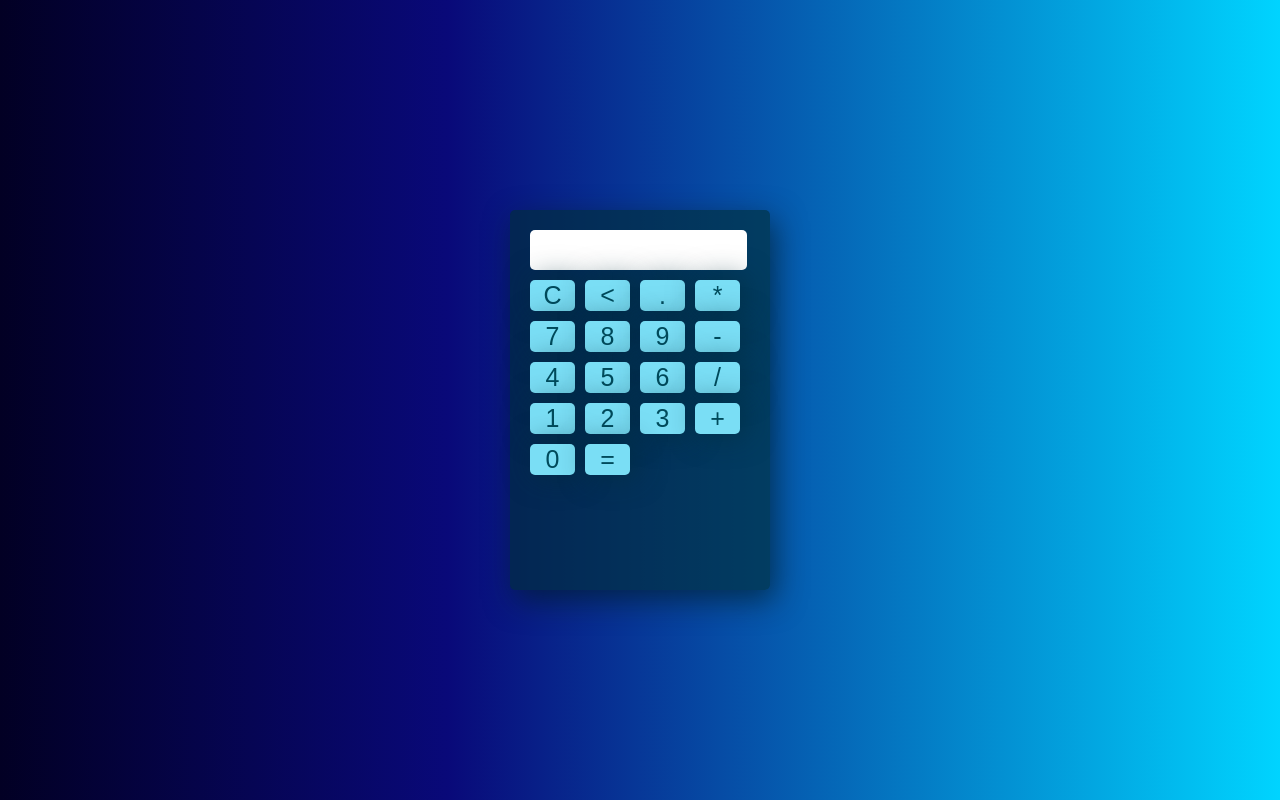
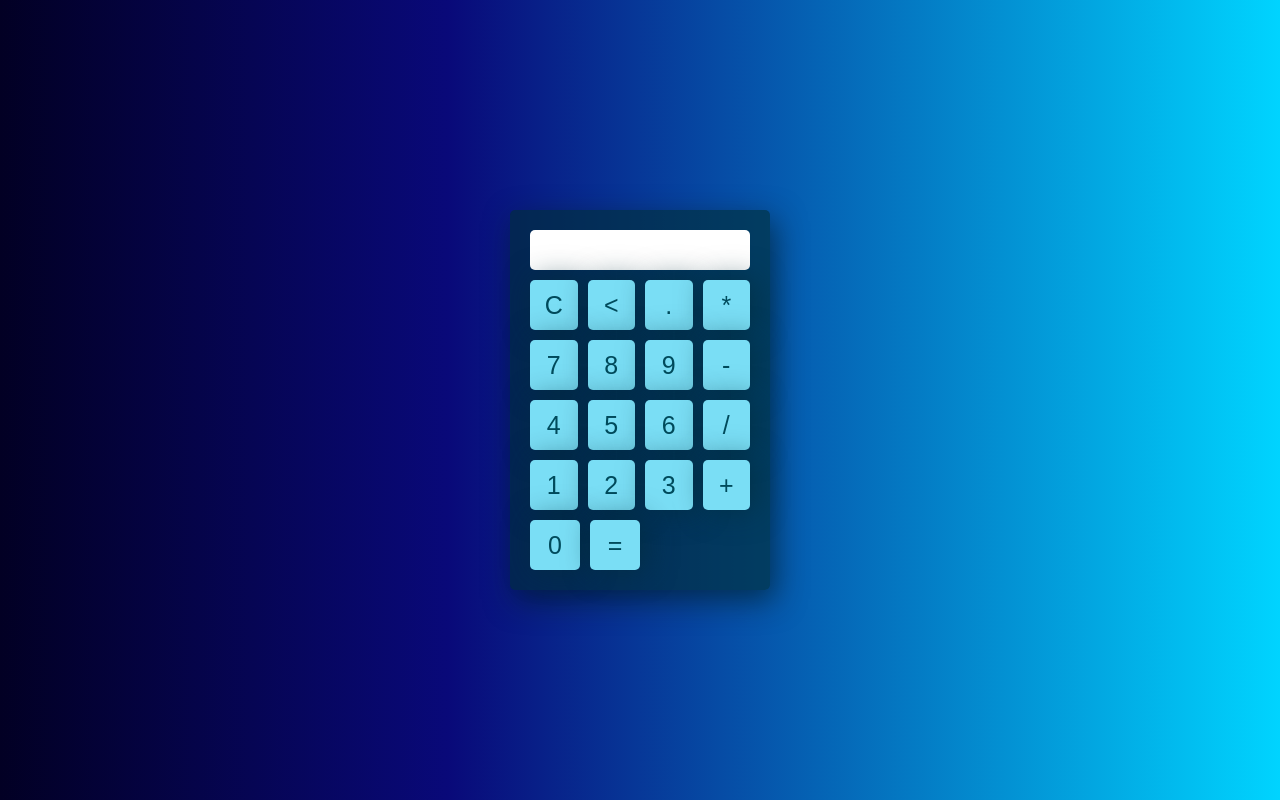
Before and after one commit to evilyn-cordeiro/basiccalculatorreact-web, a React (Create React App) app: page / in a window 1280 px wide. Built offline with nearby package versions, Linux system fonts and the light colour scheme.

Commit message:
07 de Janeiro 2022 14:55PM

```diff
--- a/src/app-style.js
+++ b/src/app-style.js
@@ -13,8 +13,8 @@ export const CalculatorBk = styled.div`
 `
 
 export const Button = styled(Btn)`
-    eight: 45px;
-    width: 45px;
+    height: 50px;
+    width: 50px;
     border: none;
     margin: 5px;
     font-size: 25px;
@@ -23,6 +23,10 @@ export const Button = styled(Btn)`
     color:#004B5C;
     cursor:pointer;
     box-shadow: 5px 0px 30px #002e38a2;
+    display: flex;
+    justify-content: center;
+    align-items: center;
+
 `
 export const Row = styled.div`
     display:flex;
@@ -31,7 +35,7 @@ export const Row = styled.div`
 
 export const DisplayResult = styled.div`
     background-color: white;
-    width: 207px;
+    width: 210px;
     height: 30px;
     margin: 5px;
     border-radius: 5px;
```
